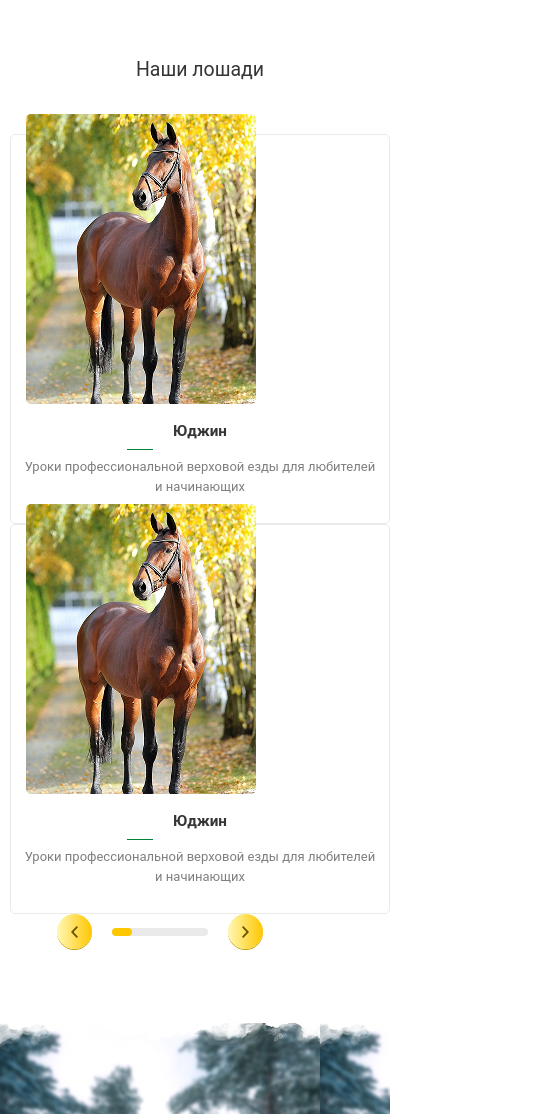
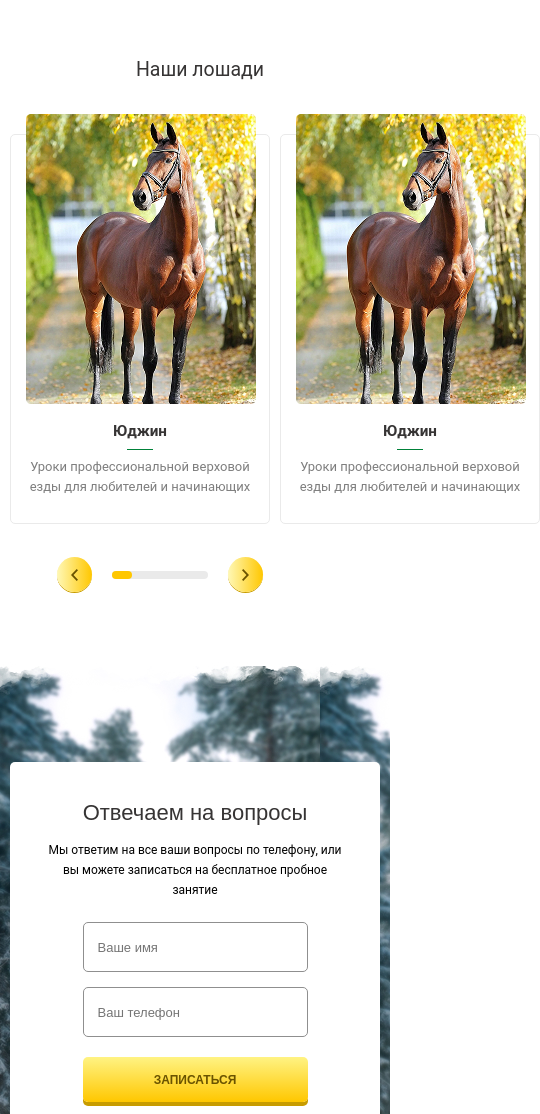
Before and after one commit to Soomlir/horseClub, a website built with Vite: page index.html in a window 390 px wide. Shown: the part 5060-6174 px from the top of the page, 540 px wide, since content can reach past the window. Built offline with nearby package versions, Linux system fonts and the light colour scheme; files whose address does not match are found by name.

Commit message:
horses mobile fix

```diff
--- a/src/assets/sass/horses.scss
+++ b/src/assets/sass/horses.scss
@@ -13,8 +13,9 @@
 	color: #363434;
 }
 
-.horses__lSst {
+.horses__list {
 	display: flex;
+	flex-wrap: nowrap;
 	gap: 10px;
 	margin-bottom: 33px;
 }
```
